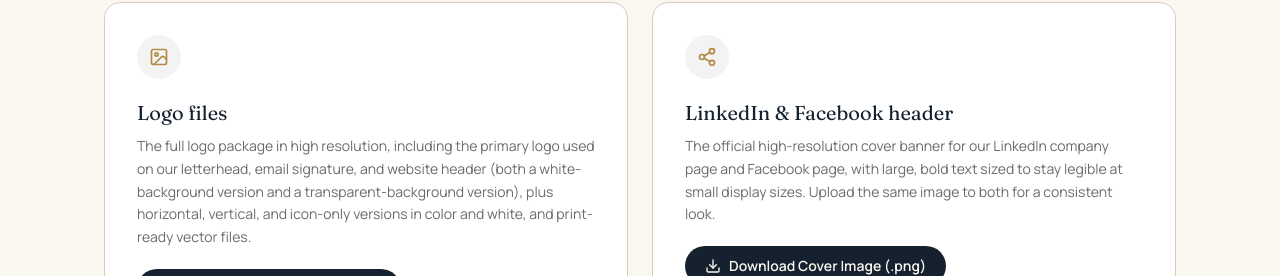
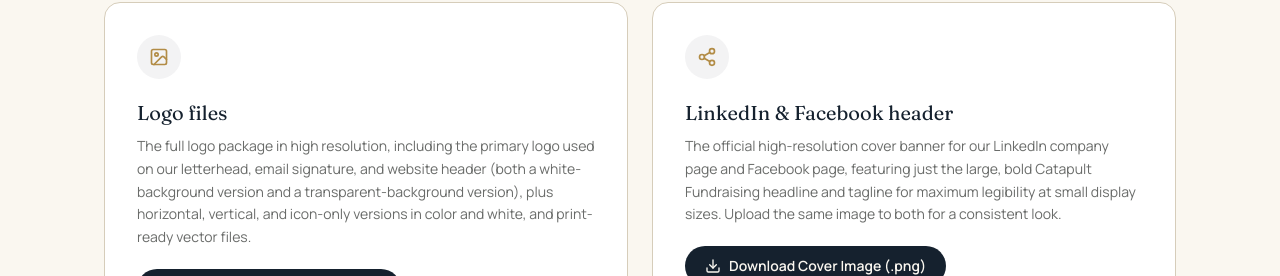
Before and after one commit to Catapultfundraising/catapult-fundraising-website, a Next.js app: page /signature-generator in a window 1280 px wide. Shown: the part 1780-2056 px from the top of the page. Built offline with nearby package versions, Linux system fonts and the light colour scheme.

Commit message:
Simplify LinkedIn/Facebook banner to headline and tagline only

```diff
--- a/components/brand-resources.tsx
+++ b/components/brand-resources.tsx
@@ -108,11 +108,11 @@ export function BrandResources() {
         <ResourceCard
           icon={Share2}
           title="LinkedIn & Facebook header"
-          description="The official high-resolution cover banner for our LinkedIn company page and Facebook page, with large, bold text sized to stay legible at small display sizes. Upload the same image to both for a consistent look."
+          description="The official high-resolution cover banner for our LinkedIn company page and Facebook page, featuring just the large, bold Catapult Fundraising headline and tagline for maximum legibility at small display sizes. Upload the same image to both for a consistent look."
           links={[
             {
               label: "Download Cover Image (.png)",
-              href: "https://galaxy-prod.tlcdn.com/gen/user_35qqBV71YqPhG02PJcVxttmFcLs/aee3725d-7eb4-43a1-846e-1bea3e48713e.png",
+              href: "https://galaxy-prod.tlcdn.com/gen/user_35qqBV71YqPhG02PJcVxttmFcLs/a0daa2de-32f0-44ce-96b5-4dea052aed83.png",
             },
           ]}
         />
```
